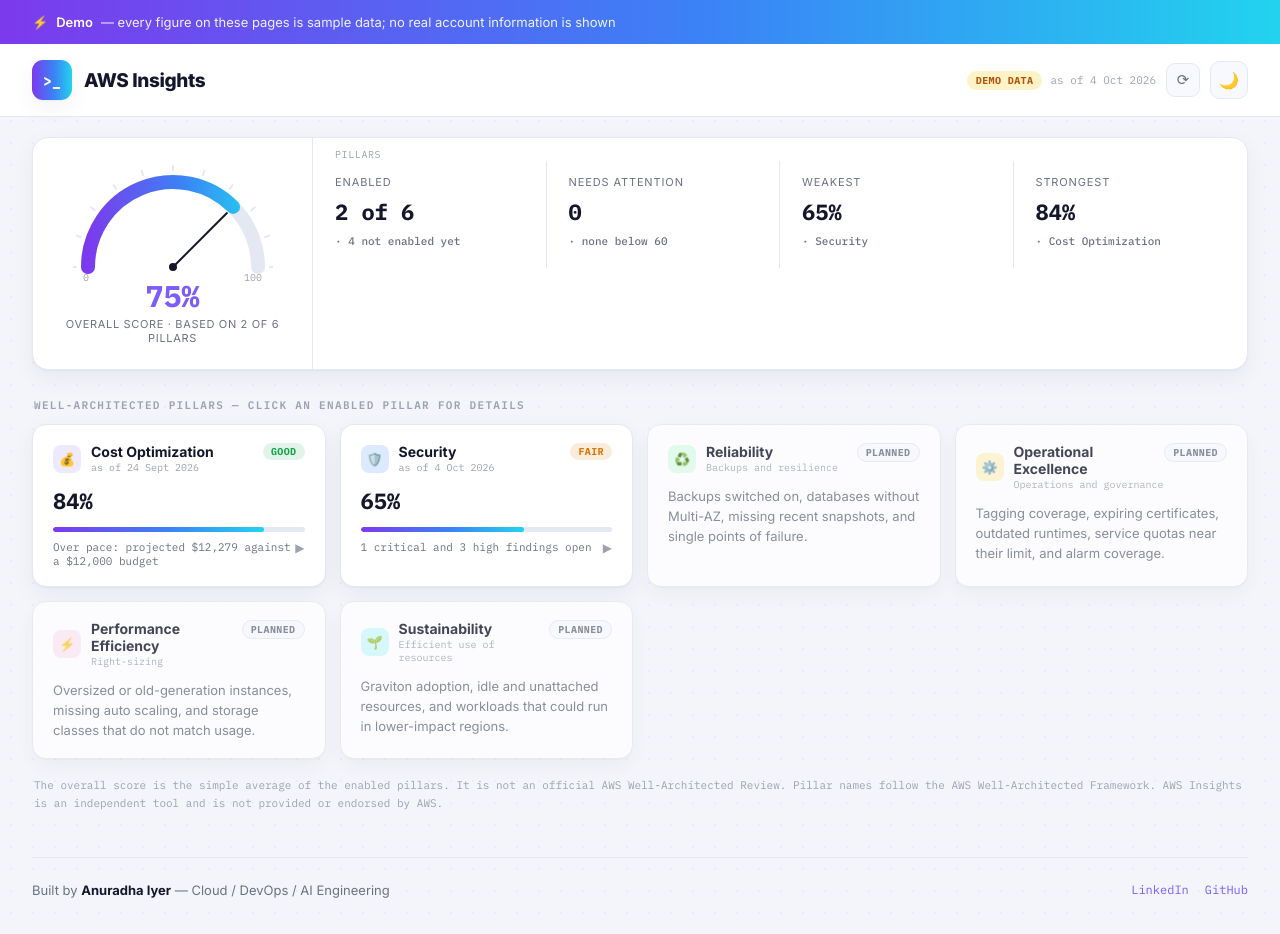
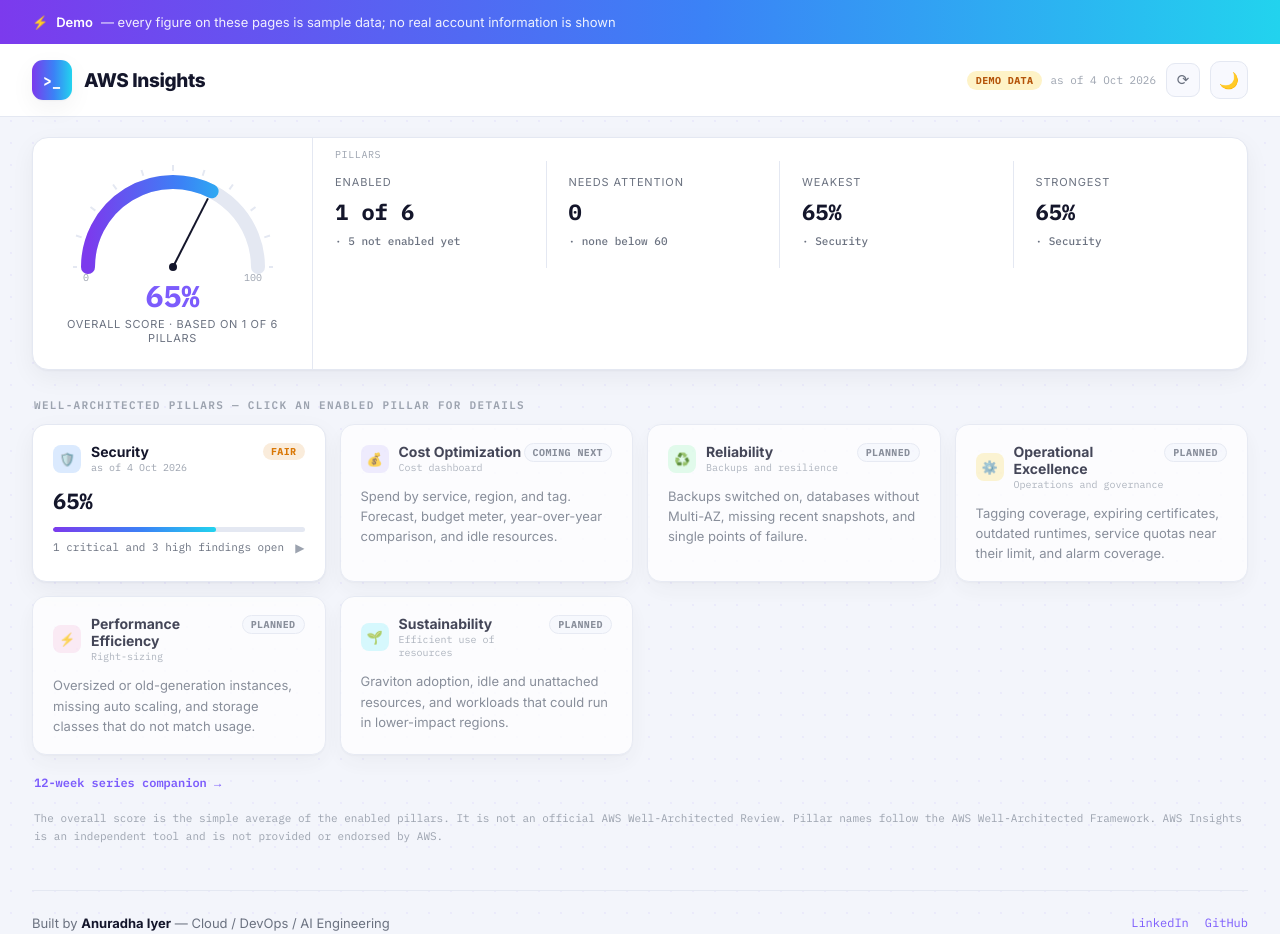
Before and after one commit to AnuradhaVIyer/aws-insights-demo, a plain HTML site: page index.html in a window 1280 px wide. Drawn offline with nearby package versions, Linux system fonts and the light colour scheme.

Commit message:
Updated series.html

```diff
--- a/index.html
+++ b/index.html
@@ -264,6 +264,7 @@
 
   <div class="section-label">Well-Architected pillars — click an enabled pillar for details</div>
   <div class="service-grid" id="pillarGrid"><div class="load-state">Loading pillar summaries…</div></div>
+  <p class="disclaimer"><a class="open-link" style="margin-top:0;" href="series.html">12-week series companion →</a></p>
 
   <p class="disclaimer">The overall score is the simple average of the enabled pillars. It is not an official AWS Well-Architected Review. Pillar names follow the AWS Well-Architected Framework. AWS Insights is an independent tool and is not provided or endorsed by AWS.</p>
 
@@ -296,10 +297,10 @@
 
 const DATA_DIR = './data';
 const PILLARS = [
-  {id:'cost', folder:'cost', title:'Cost Optimization', sub:'Cost dashboard', icon:'💰', bg:'#EDE9FE', fg:'#7C3AED', built:true,
-   desc:'Spend by service, region, and tag. Forecast, budget meter, year-over-year comparison, and idle resources.'},
   {id:'security', folder:'security', title:'Security', sub:'Security and compliance', icon:'🛡️', bg:'#DBEAFE', fg:'#2563EB', built:true,
    desc:'Thirty-one configuration checks with severity scoring and HIPAA-aligned, CIS, and SOC 2 views.'},
+  {id:'cost', folder:'cost', title:'Cost Optimization', sub:'Cost dashboard', icon:'💰', bg:'#EDE9FE', fg:'#7C3AED', built:false, soon:true,
+   desc:'Spend by service, region, and tag. Forecast, budget meter, year-over-year comparison, and idle resources.'},
   {id:'reliability', folder:'reliability', title:'Reliability', sub:'Backups and resilience', icon:'♻️', bg:'#DCFCE7', fg:'#16A34A', built:false,
    desc:'Backups switched on, databases without Multi-AZ, missing recent snapshots, and single points of failure.'},
   {id:'operations', folder:'operations', title:'Operational Excellence', sub:'Operations and governance', icon:'⚙️', bg:'#FEF3C7', fg:'#D97706', built:false,
@@ -398,7 +399,7 @@
     const s = SUMMARIES[p.id];
     const badge = `<div class="svc-badge" style="background:${p.bg};color:${p.fg};">${p.icon}</div>`;
     if(!s){
-      const label = p.built ? 'Not enabled' : 'Planned';
+      const label = p.soon ? 'Coming next' : (p.built ? 'Not enabled' : 'Planned');
       return `<div class="svc-card pillar-dim"><div class="svc-top"><div class="svc-icon-row">${badge}
         <div><div class="svc-name">${esc(p.title)}</div><div class="svc-code">${esc(p.sub)}</div></div></div>
         <span class="sev low">${label}</span></div><p class="pillar-desc">${esc(p.desc)}</p></div>`;
```
